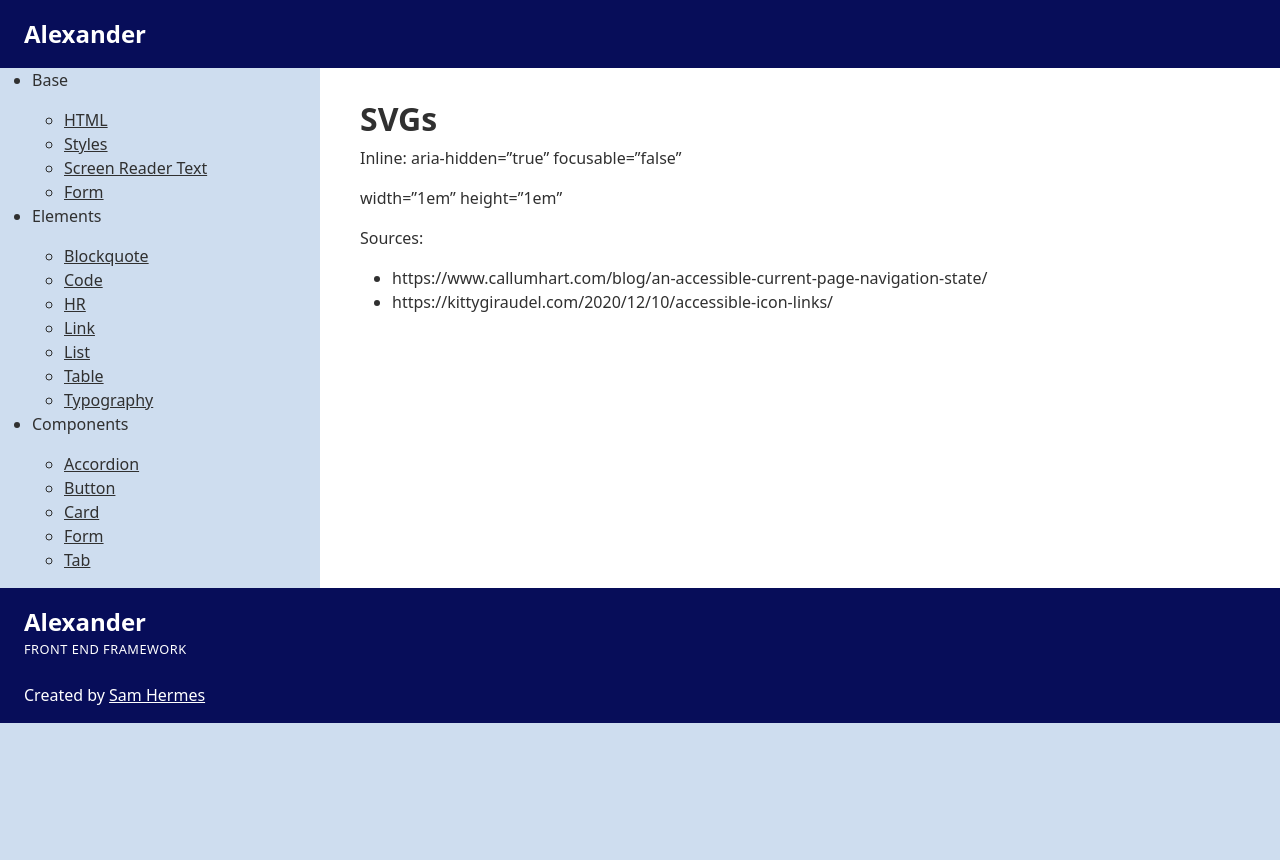
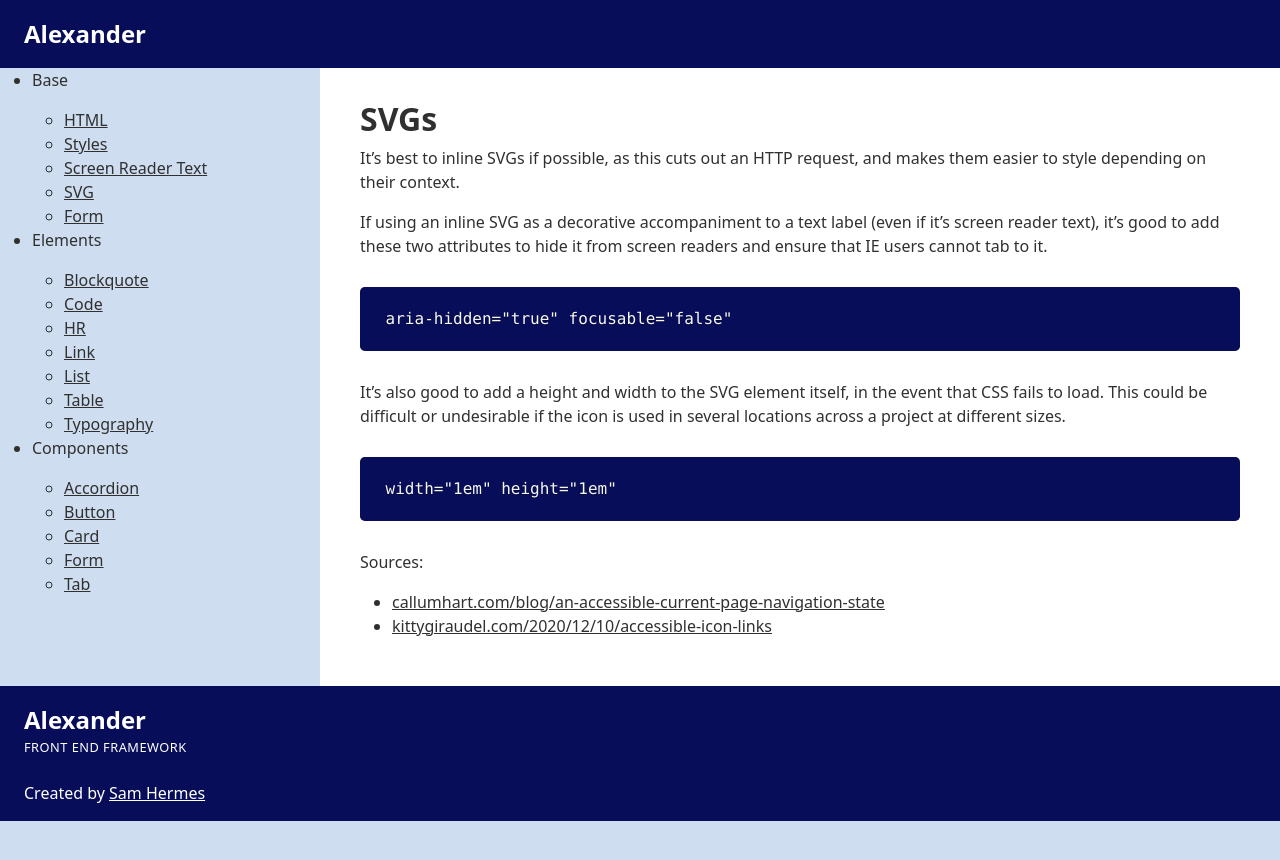
Before and after one commit to samhermes/alexander, a Jekyll site: the page built from docs/base/svg.md, in a window 1280 px wide. Shown: the top 860 px of the page. Built offline with Jekyll 4.4.1, drawn with Linux system fonts in a browser that asks for light colours.

Commit message:
Update SVG page

````diff
--- a/docs/_includes/page-nav.html
+++ b/docs/_includes/page-nav.html
@@ -5,6 +5,7 @@
             <li><a href="{{ site.baseurl }}/base/html">HTML</a></li>
             <li><a href="{{ site.baseurl }}/base/styles">Styles</a></li>
             <li><a href="{{ site.baseurl }}/base/screen-reader-text">Screen Reader Text</a></li>
+            <li><a href="{{ site.baseurl }}/base/svg">SVG</a></li>
             <li><a href="{{ site.baseurl }}/base/form">Form</a></li>
         </ul>
     </li>
--- a/docs/base/svg.md
+++ b/docs/base/svg.md
@@ -2,13 +2,20 @@
 title: SVGs
 ---
 
-Inline:
-aria-hidden="true"
-focusable="false"
+It's best to inline SVGs if possible, as this cuts out an HTTP request, and makes them easier to style depending on their context.
 
-width="1em"
-  height="1em"
+If using an inline SVG as a decorative accompaniment to a text label (even if it's screen reader text), it's good to add these two attributes to hide it from screen readers and ensure that IE users cannot tab to it.
+
+```markup
+aria-hidden="true" focusable="false"
+```
+
+It's also good to add a height and width to the SVG element itself, in the event that CSS fails to load. This could be difficult or undesirable if the icon is used in several locations across a project at different sizes.
+
+```markup
+width="1em" height="1em"
+```
 
 Sources:
-- https://www.callumhart.com/blog/an-accessible-current-page-navigation-state/
-- https://kittygiraudel.com/2020/12/10/accessible-icon-links/
+- [callumhart.com/blog/an-accessible-current-page-navigation-state](https://www.callumhart.com/blog/an-accessible-current-page-navigation-state/)
+- [kittygiraudel.com/2020/12/10/accessible-icon-links](https://kittygiraudel.com/2020/12/10/accessible-icon-links/)
````
